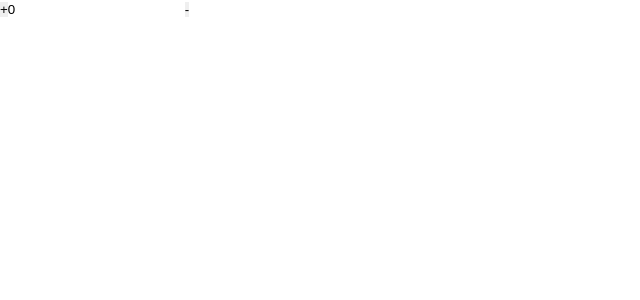
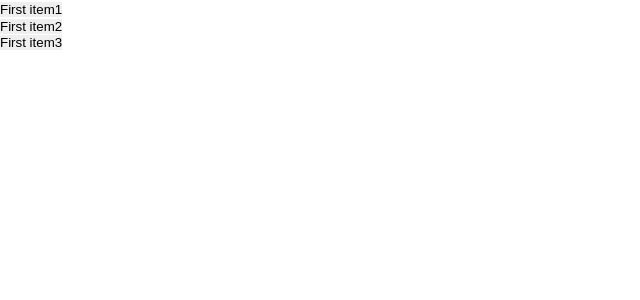
Before and after one commit to youngme92/react-ui, a React (Vite) app: page / in a window 1280 px wide. Shown: the top 300 px of the page, without its empty margins (0-640 px from the left). Built offline with nearby package versions, Linux system fonts and the light colour scheme.

Commit message:
Add Accrodion 컴포넌트

```diff
--- /dev/null
+++ b/src/components/Accordion.tsx
@@ -0,0 +1,63 @@
+import React, { useState, useCallback, createContext, useContext } from "react";
+// 응집도, 단일 책임, 추상화 개념을 적용하여 컴포넌트를 분리하였다.
+// 이렇게 하면 코드의 재사용성이 높아진다.
+// 또한, Accordion 컴포넌트를 사용하는 개발자는 Accordion.Item 컴포넌트를 사용할 때
+// Accordion 컴포넌트의 구조를 알 필요가 없다.
+type AccordionItemProps = {
+  value: string;
+  children: React.ReactNode;
+};
+
+type AccordionContextType = {
+  activeValue: string | null;
+  setActiveValue: React.Dispatch<React.SetStateAction<string | null>>;
+};
+
+interface AccordionProps {
+  children: React.ReactNode;
+}
+
+const AccordionContext = createContext<AccordionContextType | null>(null);
+
+const Accordion = ({ children }: AccordionProps) => {
+  const [activeValue, setActiveValue] = useState<string | null>(null);
+  return (
+    <AccordionContext.Provider value={{ activeValue, setActiveValue }}>
+      <div>{children}</div>
+    </AccordionContext.Provider>
+  );
+};
+
+/**
+ *
+ * @param value 타이틀은 고유 값이여야 한다.
+ * @param children ReactNode 또는 string 가능하다.
+ * @returns
+ */
+export const AccordionItem: React.FC<AccordionItemProps> = ({
+  value,
+  children,
+}) => {
+  const context = useContext(AccordionContext);
+  if (!context) {
+    throw new Error("AccordionItem must be used within a Accordion");
+  }
+
+  const { activeValue, setActiveValue } = context;
+  const isActive = value === activeValue;
+
+  const handleClick = useCallback(() => {
+    setActiveValue(isActive ? null : value);
+  }, [isActive, value, setActiveValue]);
+
+  return (
+    <div>
+      <button onClick={handleClick}>{value}</button>
+      {isActive && <div>{children}</div>}
+    </div>
+  );
+};
+
+Accordion.Item = AccordionItem;
+
+export default Accordion;
--- a/src/pages/HomePage.tsx
+++ b/src/pages/HomePage.tsx
@@ -1,39 +1,12 @@
-import ControlledCounter from "@/components/ControlledCounter";
-import Counter from "@/components/Counter";
-import { useState } from "react";
-
-// import RenderPropsList from "@/components/RenderPropsList";
-
-// const data = [
-//   { id: 1, name: "flower", score: 91 },
-//   { id: 2, name: "geoji", score: 100 },
-//   { id: 3, name: "novell", score: 73 },
-//   { id: 4, name: "star", score: 84 },
-// ];
+import Accordion from "@/components/Accordion";
 
 export default function HomePage() {
-  const [value, setValue] = useState(0);
-
-  const onChnage = function (value: number) {
-    if (value > 10 || value < 0) {
-      return;
-    }
-    setValue(value);
-  };
   return (
-    // <RenderPropsList
-    //   dataSource={data}
-    //   renderItem={({ name, score }) => (
-    //     <div>
-    //       <span>{`Name: ${name}, Score: ${score}`}</span>
-    //     </div>
-    //   )}
-    // />
-    // <Counter>
-    //   <Counter.Button countType="minus" />
-    //   <Counter.Input />
-    //   <Counter.Button countType="plus" />
-    // </Counter>
-    <ControlledCounter count={value} onChange={onChnage} />
+    // TODO: value 값은 고유한 값이여야하므로, key로 사용하고 header로 보여줄 값은 children으로 보여줘야한다.
+    <Accordion>
+      <Accordion.Item value="First item1">content1</Accordion.Item>
+      <Accordion.Item value="First item2">content2</Accordion.Item>
+      <Accordion.Item value="First item3">content3</Accordion.Item>
+    </Accordion>
   );
 }
```
Also changed, not shown: 2 other files (tests, documents, lock files or other folders).
